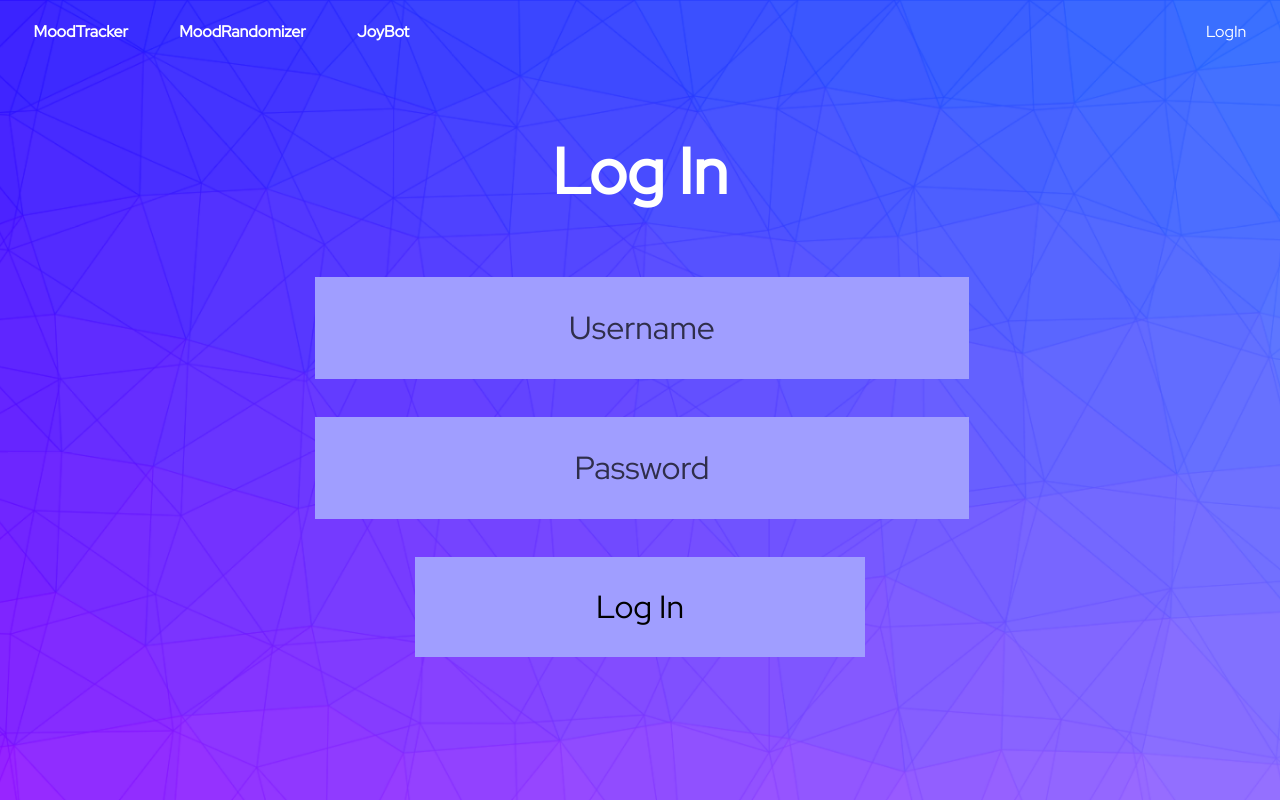
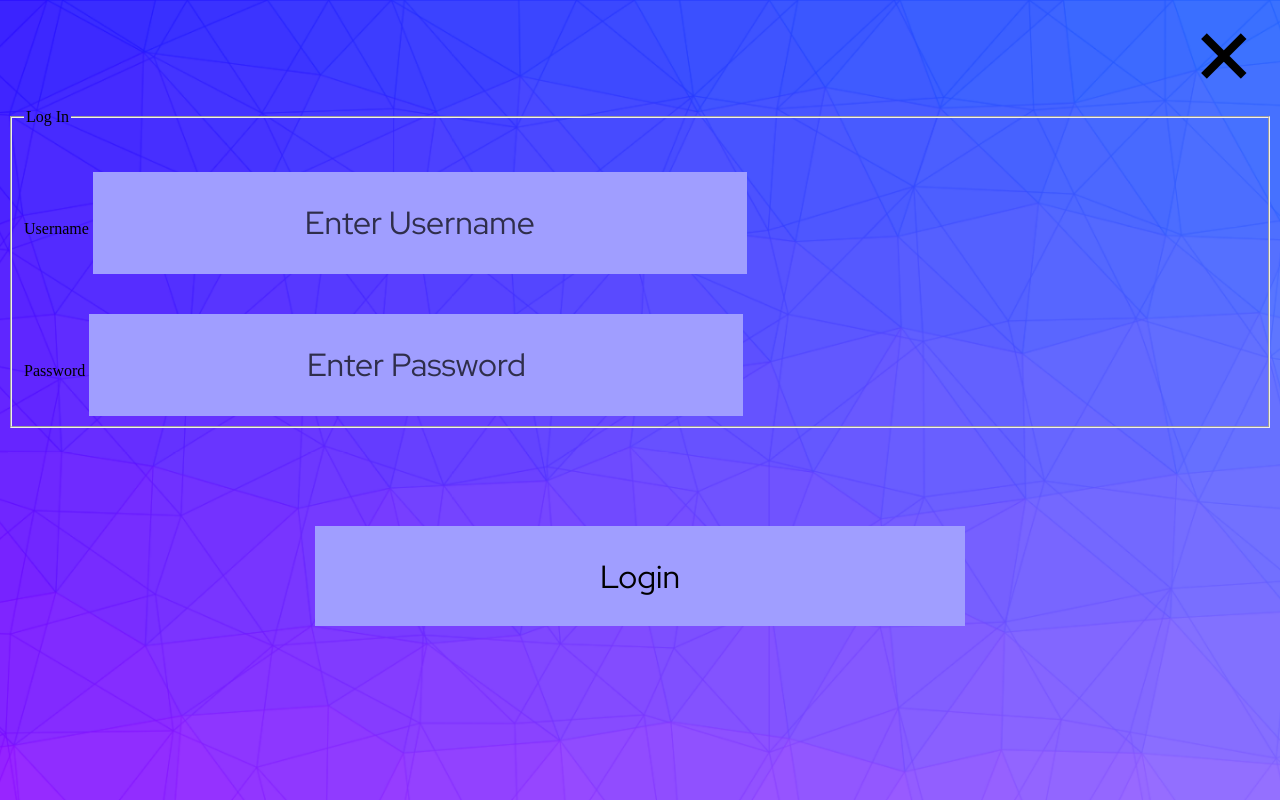
Before and after one commit to TurtleNinja/error404-mood-not-found, a Flask app: page /login in a window 1280 px wide. Run offline with Flask 2, Linux system fonts and the light colour scheme; some web fonts are replaced.

Commit message:
log in feature

```diff
--- a/flaskr/app.py
+++ b/flaskr/app.py
@@ -15,20 +15,34 @@ def index():
     return render_template("homePage.html")
 
 
-@app.route('/login')
+@app.route('/login', methods=['GET', 'POST'])
 def login():
-    return render_template("LogInPage.html")
+    form = LoginForm(request.form)
+    message = None
+    if request.method == 'POST':
+        if form.validate_on_submit():
+            username = request.form['username']
+            password = request.form['password']
+
+            user = User.query.filter_by(username=username).first()
+            if user and user.check_password(password):
+                return redirect(url_for('index'))
+            else:
+                message = "Username or password is incorrect."
+                flash(message, 'failure')
+
+    return render_template("LogInPage.html", title="Log in", form=form, message=message)
 
 @app.route('/signup', methods=['GET', 'POST'])
 def signup():
     form = SignUpForm(request.form)
+    message = None
     if request.method == "POST":
         if form.validate_on_submit():
             username = request.form['username']
             email = request.form['email']
             password = request.form['password']
 
-            message = None
             # check if the username already exists
             if User.query.filter_by(username=username).all():
                 message = f"Username {username} already exists."
@@ -49,7 +63,7 @@ def signup():
                 db.session.commit()
                 return redirect(url_for('index'))
 
-    return render_template("SignUpPage.html", title="Sign Up", form=form)
+    return render_template("SignUpPage.html", title="Sign Up", form=form, message=message)
 
 @app.route('/mood_rating', methods=['POST','GET'])
 def mood_rate():
--- a/flaskr/models.py
+++ b/flaskr/models.py
@@ -11,8 +11,8 @@ class User(db.Model):
     def set_password(self, password):
         self.password_hash = generate_password_hash(password)
 
-    def get_password(self, password):
-        return generate_password_hash(self.password_hash, password)
+    def check_password(self, password):
+        return check_password_hash(self.password_hash, password)
 
     def __repr__(self):
         return '<User {}>'.format(self.username)
--- a/flaskr/templates/LogInPage.html
+++ b/flaskr/templates/LogInPage.html
@@ -13,6 +13,7 @@
     </head>
 
     <body>
+        <!--
          <nav class="nav navbar-default">
             <div class="nav navbar-nav left">
                 <a href=""><b>MoodTracker</b></a>
@@ -39,6 +40,41 @@
         </div>
        <div class="center" style="background-color:#A09EFF; width: 450px; line-height: 100px; margin-top: 80px">
            <a href="">Log In</a>
-       </div>
+       </div> -->
+
+       {% with messages = get_flashed_messages(with_categories=true) %}
+            {% if messages %}
+                {% for category, message in messages %}
+                    <div>
+                        {{ message }}
+                    </div>
+                {% endfor%}
+            {% endif %}
+        {% endwith%}
+
+        <div class="login_container">
+            <div style="text-align: right">
+                <img src="../static/img/x.png" class="close_btn">
+            </div>
+            <form method="POST" action="">
+                {{ form.hidden_tag() }}
+                <fieldset>
+                    <legend>Log In</legend>
+                    <div>
+                        {{ form.username.label }}
+                        {{ form.username(class="input", placeholder="Enter Username") }}
+                    </div>
+                    <div>
+                        {{ form.password.label }}
+                        {{ form.password(class="input", placeholder="Enter Password") }}
+                    </div>
+                </fieldset>
+                <br>
+                <div class="center">
+                    {{ form.submit(class_="black_btn") }}
+                </div>
+            </form>
+        </div>
+
     </body>
 </html>
```
